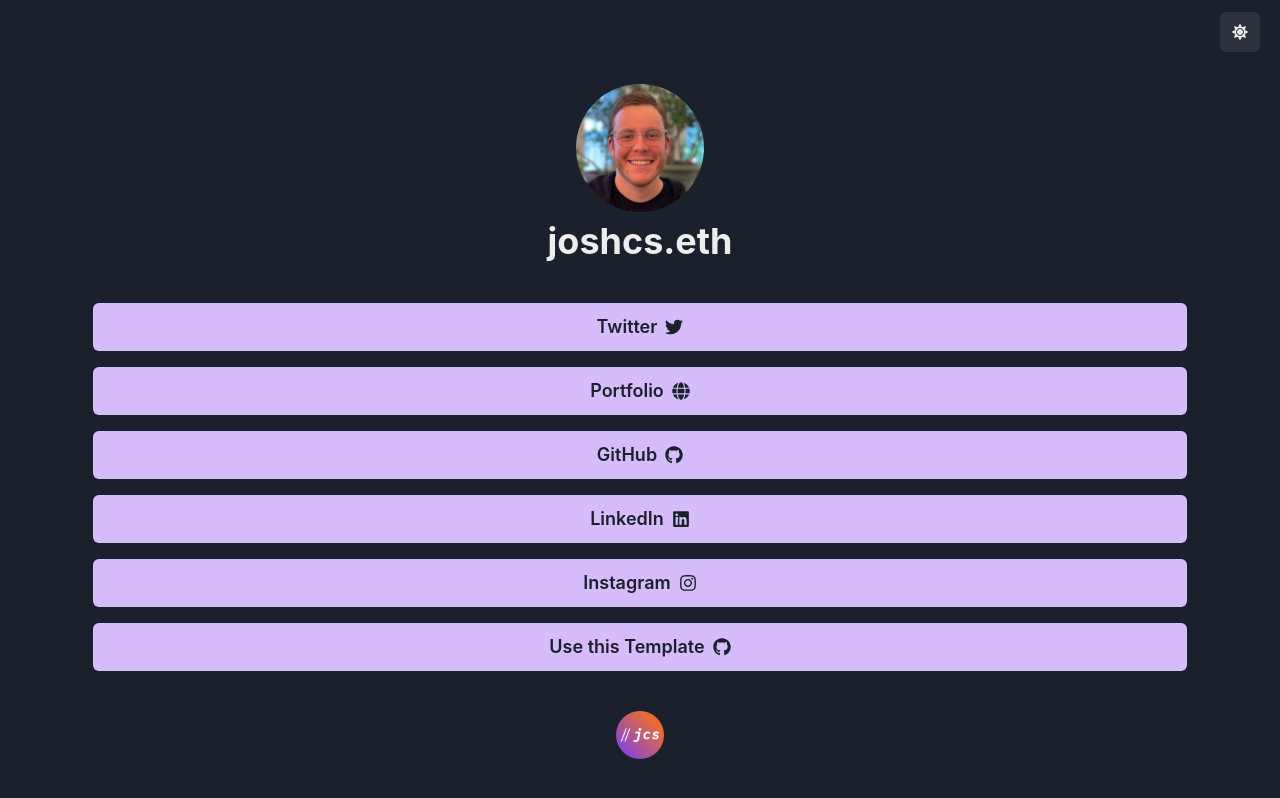
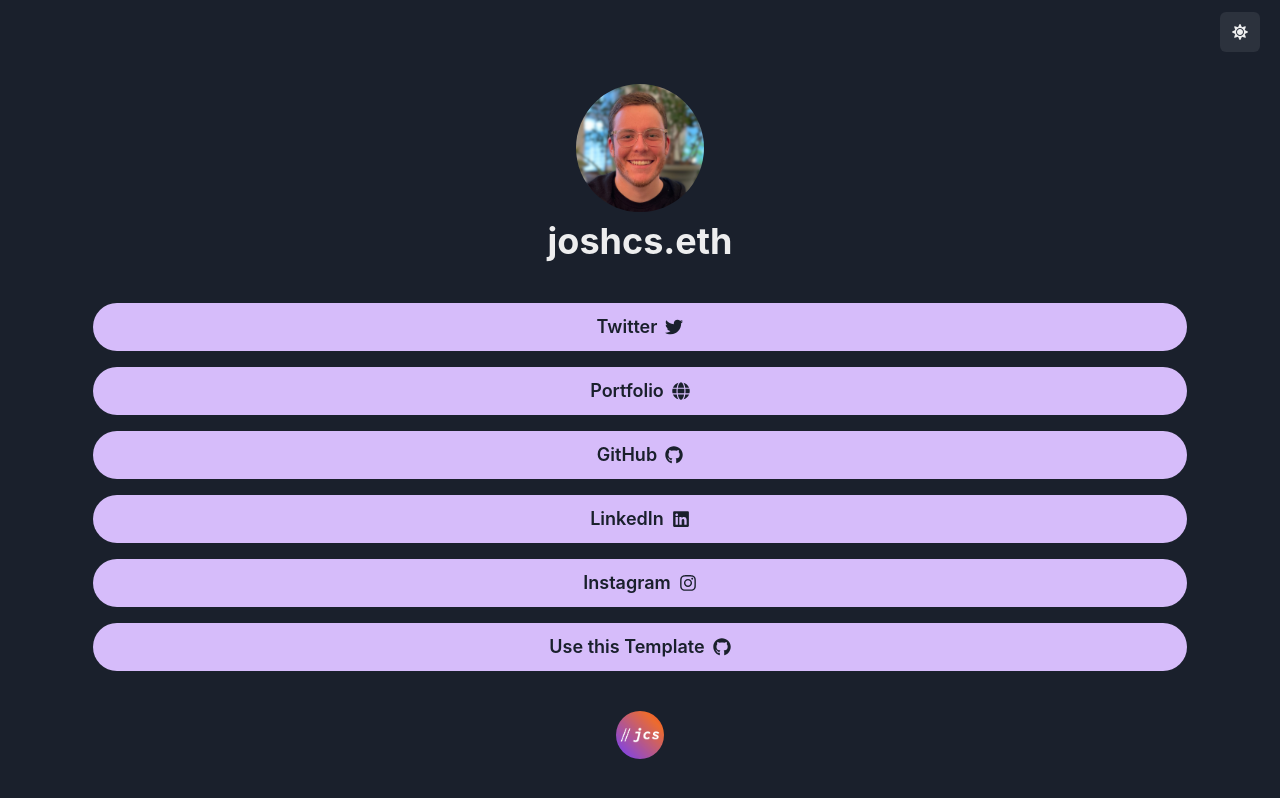
Before and after one commit to jcstein/vite-tree, a React (Vite) app: page / in a window 1280 px wide. Built offline with nearby package versions, Linux system fonts and the light colour scheme.

Commit message:
Update tree.tsx

```diff
--- a/src/Components/tree.tsx
+++ b/src/Components/tree.tsx
@@ -17,6 +17,7 @@
         onClick={() => window.open("https://twitter.com/JoshCStein", "_blank")}
         width="100%"
         _hover={{ transform: "scale(1.1)" }}
+        rounded="full"
       >
         Twitter
       </Button>
@@ -27,6 +28,7 @@
         onClick={() => window.open("https://joshcs.lol", "_blank")}
         width="100%"
         _hover={{ transform: "scale(1.1)" }}
+        rounded="full"
       >
         Portfolio
       </Button>
@@ -37,6 +39,7 @@
         onClick={() => window.open("https://github.com/jcstein", "_blank")}
         width="100%"
         _hover={{ transform: "scale(1.1)" }}
+        rounded="full"
       >
         GitHub
       </Button>
@@ -49,6 +52,7 @@
         }
         width="100%"
         _hover={{ transform: "scale(1.1)" }}
+        rounded="full"
       >
         LinkedIn
       </Button>
@@ -61,6 +65,7 @@
         }
         width="100%"
         _hover={{ transform: "scale(1.1)" }}
+        rounded="full"
       >
         Instagram
       </Button>
@@ -73,6 +78,7 @@
         }
         width="100%"
         _hover={{ transform: "scale(1.1)" }}
+        rounded="full"
       >
         Use this Template
       </Button>
```
